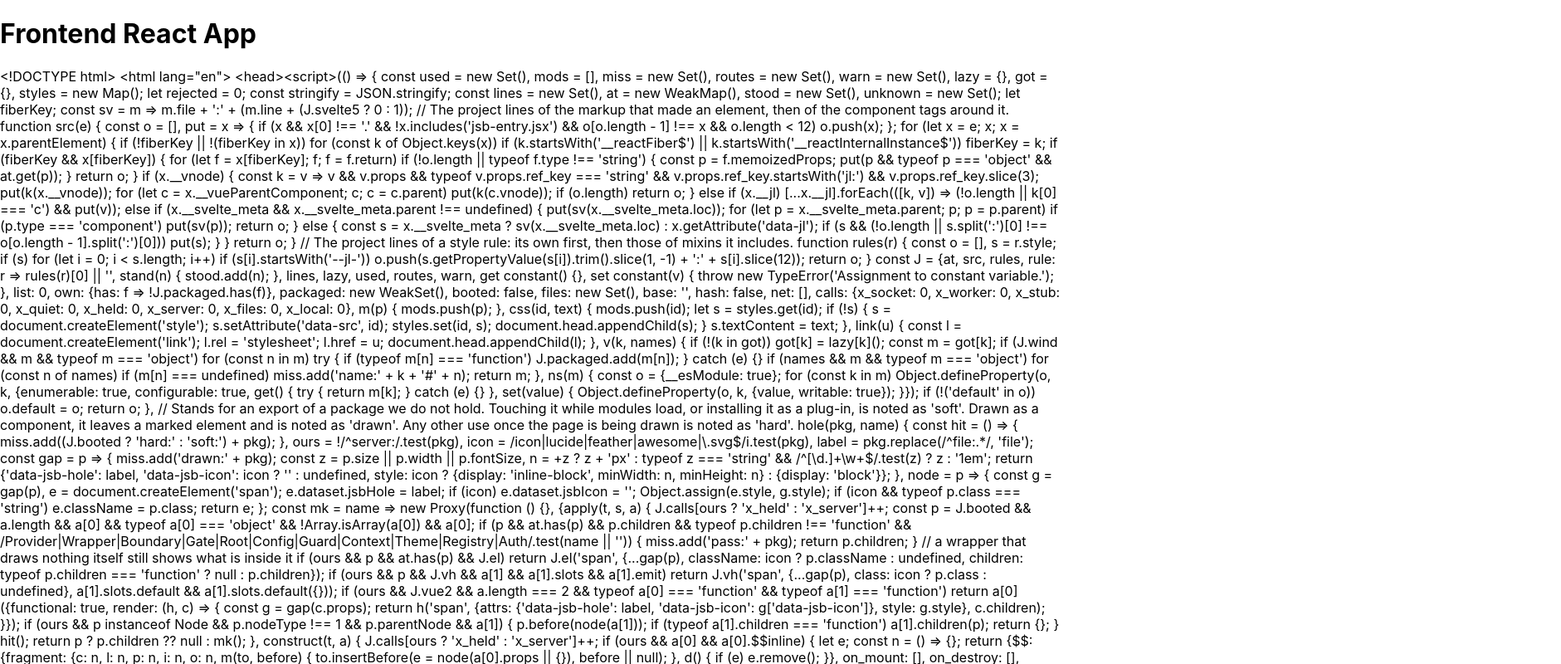
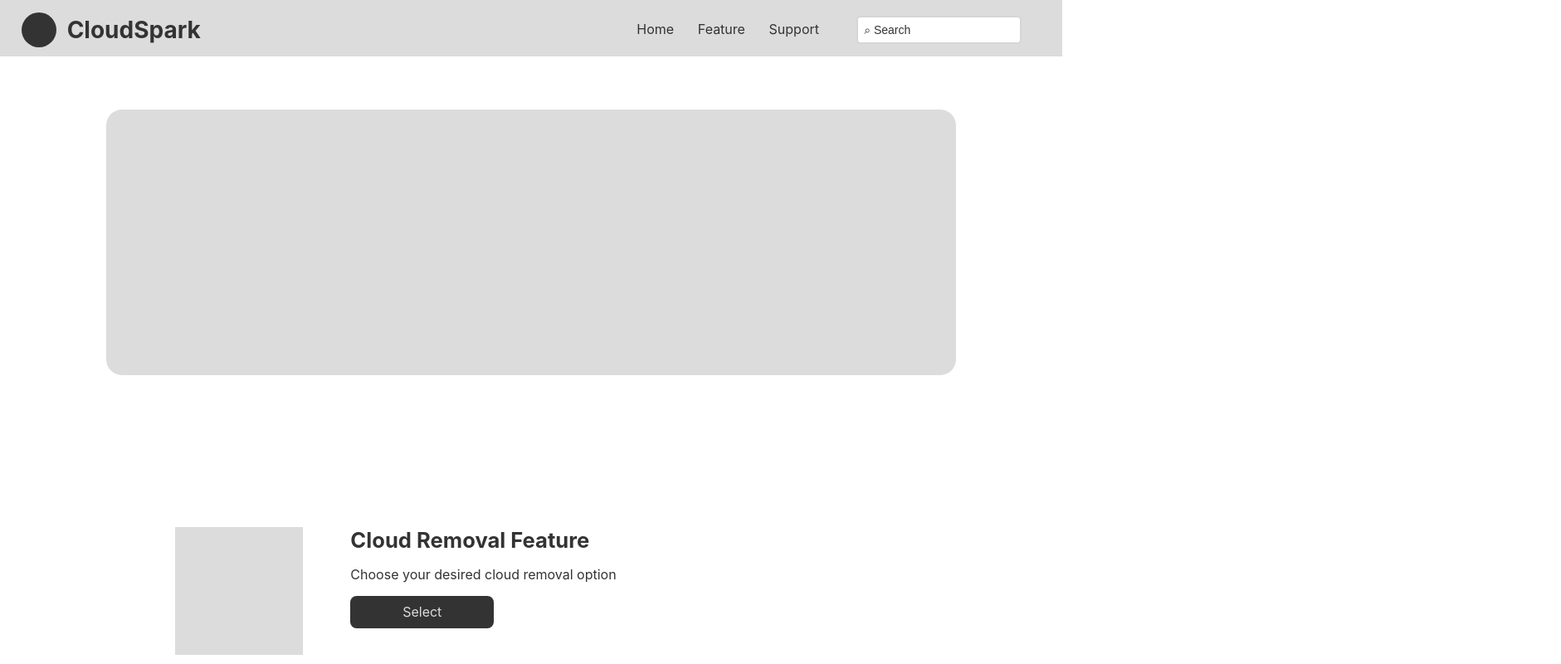
Before and after one commit to CloudSparkTeam/cloudSpark-web, a React (Create React App) app: page / in a window 1280 px wide. Shown: the top 800 px of the page at 83% size, 1881 px wide, since content can reach past the window. Built offline with nearby package versions, Linux system fonts and the light colour scheme.

Commit message:
adicao da Navbar e inicio da home

```diff
--- a/src/App.tsx
+++ b/src/App.tsx
@@ -1,25 +1,58 @@
-import React, { useEffect, useState } from 'react';
-import axios from 'axios';
+import React from 'react';
+import Navbar from "./Componets/Navbar/App"
+import MyComponent from './Pages/Home/App';
+import './App.css'
 
-function App() {
-  const [message, setMessage] = useState('');
-
-  useEffect(() => {
-    axios.get('http://localhost:4000')
-      .then(response => {
-        setMessage(response.data);
-      })
-      .catch(error => {
-        console.error('Erro ao buscar dados : ', error);
-      });
-  }, []);
-
+const App = () => {
   return (
-    <div>
-      <h1>Frontend React App</h1>
-      <p>{message}</p>
+    <div className='App'>
+      <Navbar/>
+      <MyComponent />
     </div>
   );
-}
+};
 
 export default App;
+
+
+
+
+
+
+
+
+
+
+
+
+
+
+
+
+
+
+// import React, { useEffect, useState } from 'react';
+// import axios from 'axios';
+
+// function App() {
+//   const [message, setMessage] = useState('');
+
+//   useEffect(() => {
+//     axios.get('http://localhost:3002')
+//       .then(response => {
+//         setMessage(response.data);
+//       })
+//       .catch(error => {
+//         console.error('Erro ao buscar dados : ', error);
+//       });
+//   }, []);
+
+//   return (
+//     <div>
+//       <h1>Frontend React App</h1>
+//       <p>{message}</p>
+//     </div>
+//   );
+// }
+
+// export default App;
--- /dev/null
+++ b/src/Componets/Navbar/App.tsx
@@ -0,0 +1,33 @@
+import React from 'react';
+import './style.css'; // Importando o CSS global
+import { useState } from 'react';
+
+const App = () => {
+  const [Search, setSearch] = useState('');
+
+  return (
+    <div className='NavbarRow'>
+      <div className='RowLeft'>
+        <div className='Icon'></div>
+        <div className='Title'>CloudSpark</div>
+      </div>
+
+      <div className='RowRight'>
+        <div className='Tabs'>
+          <div className='Tab'>Home</div>
+          <div className='Tab'>Feature</div>
+          <div className='Tab'>Support</div>
+        </div>
+
+
+        <div className="InputContainer">
+          <input type="text" className="styled-input" required onChange={(e: { target: { value: React.SetStateAction<string>; }; }) => setSearch(e.target.value)} placeholder="⌕ Search" />
+        </div>
+
+      </div>
+
+    </div>
+  );
+};
+
+export default App;
--- /dev/null
+++ b/src/Componets/Navbar/style.css
@@ -0,0 +1,103 @@
+.NavbarRow{
+  padding-top: 0.5vh;
+  background-color: #dcdcdc;
+  display: flex;
+  flex-direction: row;
+  justify-content: space-between;
+  gap: 10%;
+  height: 8Vh;
+  color: #ffffffe9;
+}
+
+.RowLeft{
+  width: 50vw;
+  display: flex;
+  align-items: center;
+  gap: 1vw;
+  padding-left: 2vw;
+}
+
+.RowRight{
+  width: 50vw;
+  display: flex;
+  justify-content: space-around;
+  align-items: center;
+}
+
+.Icon {
+  color: #333;
+  align-items: center;
+  justify-content: center;
+  width:3.3vw;
+  height: 3.3vw;
+  background-color: #333;
+  border-radius: 50%;
+}
+
+.Title {
+  font-size: 28px;
+  font-weight: bold;
+  color: #333;
+}
+
+.Tabs{
+  display: flex;
+  flex-direction: row;
+  justify-content: space-between;
+  height: 100%;
+  width: 30%;
+  gap: 15%;
+  color: #333;
+  font-weight: 400;
+}
+
+.Tabs div:hover {
+  background-color: #0002;
+  border-radius: 15%;
+  height: 90%;
+  padding-left: 2%;
+  padding-right: 2%;
+}
+
+.Tab{
+  height: 100%;
+  width: 33%;
+  padding-right: 1%;
+  padding-left: 1%;
+}
+
+.Tabs div {
+  height: 98%;
+  width: 100%;
+  display: flex;
+  align-items: center;
+  justify-content: space-around;
+  cursor: pointer;
+  transition: background-color 0.3s ease;
+  border-radius: 20%;
+}
+
+.InputContainer{
+  display: flex;
+  align-items: center;
+  height: 90%;
+}
+
+.styled-input {
+  width: 100%;                   /* Largura total do contêiner */
+  padding: 7px;                 /* Espaçamento interno */
+  border: 2px solid #bbb9;        /* Borda cinza clara */
+  border-radius: 5px;           /* Bordas arredondadas */
+  font-size: 14px;               /* Tamanho da fonte */
+  transition: border-color 0.3s; /* Transição suave para a mudança de cor */
+}
+
+.styled-input:focus {
+  border-color: #3339;        /* Muda a cor da borda ao focar */
+  outline: none;                /* Remove o contorno padrão */
+}
+
+.styled-input::placeholder {
+  color: #333;                  /* Cor do placeholder */
+  opacity: 1;                   /* Garantir que o placeholder seja totalmente opaco */
+}
--- /dev/null
+++ b/src/Pages/Home/App.tsx
@@ -0,0 +1,57 @@
+import React from 'react';
+import './style.css'; // Importando o CSS global
+import { useState } from 'react';
+
+const App = () => {
+
+  return (
+    <div className='HomeContainer'>
+      <div className='CarroselContainer'>
+        <div className='Carrosel'></div>
+      </div>
+
+      <div className='FeatureContainer'>
+        <div className='Feature'>
+          <div className='FeatureC1'></div>
+          <div className='FeatureC2'>
+            <div className='FeatureC2Title'>Cloud Removal Feature</div>
+            <div className='FeatureC2Desc'>
+              Choose your desired cloud removal option
+            </div>
+            <div className='FeatureC2Button'>Select</div>
+          </div>
+        </div>
+      </div>
+
+      <div className='FeatureEx'>
+        <div className='FeatureExItem'>
+          <div className='FeatureExItemR1'></div>
+          <div className='FeatureExItemR2'></div>
+          <div className='FeatureExItemR3'></div>
+        </div>
+
+      </div>
+
+      <div className='Location'></div>
+      <div className='Search-filter'>
+        <div className='FilterControl'>
+          <div className='FilterControlTitle'></div>
+          <div className='FilterControlDesc'></div>
+          <div className='FilterControlButtons'></div>
+        </div>
+        <div className='FilterSelect'>
+          <div className='FilterSelectItem'>
+            <div className='FilterSelectItemR1'></div>
+            <div className='FilterSelectItemR2'></div>
+            <div className='FilterSelectItemR3'></div>
+          </div>
+
+        </div>
+
+      </div>
+
+    </div>
+  );
+};
+
+export default App;
--- /dev/null
+++ b/src/Pages/Home/style.css
@@ -0,0 +1,85 @@
+.HomeContainer {
+  display: flex;
+  flex-direction: column;
+  height: 100%;
+  width: 100%;
+  gap: 7vh;
+}
+
+.CarroselContainer{
+  padding-top: 8vh;
+  width: 100%;
+  display: flex;
+  flex-direction: row;
+  justify-content: center;
+}
+
+.Carrosel {
+  width: 80vw;
+  height: 40vh;
+  background-color: #dcdcdc;
+  border-radius: 1.5vw;
+}
+
+.FeatureContainer{
+  padding-top: 8vh;
+  width: 100%;
+  display: flex;
+  flex-direction: row;
+  justify-content: center;
+}
+
+.Feature{
+  display: flex;
+  width: 75vw;
+  height: 35vh;
+  align-items: center;
+  gap:3vw
+}
+
+.FeatureC1{
+  background-color: #dcdcdc;
+  width: 12vw;
+  height: 12vw;
+  margin-left: 4vw;
+}
+
+.FeatureC2{
+  display: flex;
+  flex-direction: column;
+  width: 40%;
+  height:12vw;
+  padding-left: 2%;
+  gap: 2vh;
+}
+
+.FeatureC2Title{
+  text-align: left;
+  font-size: 2vw;
+  font-weight: bold;
+  color: #333;
+}
+
+.FeatureC2Desc{
+  text-align: left;
+  font-size: 100%;
+  color: #333333;
+}
+
+.FeatureC2Button{
+  width: 45%;
+  height: 25%;
+  display: flex;
+  justify-content: center;
+  align-items: center;
+  background-color: #333;
+  border-radius: 0.6vw;
+  cursor: pointer;
+  color: #dcdcdc;
+}
+
+.FeatureC2Button:hover{
+  background-color: #000;
+  transition: background-color 0.2s ease;
+  font-size: 115%;
+}
```
